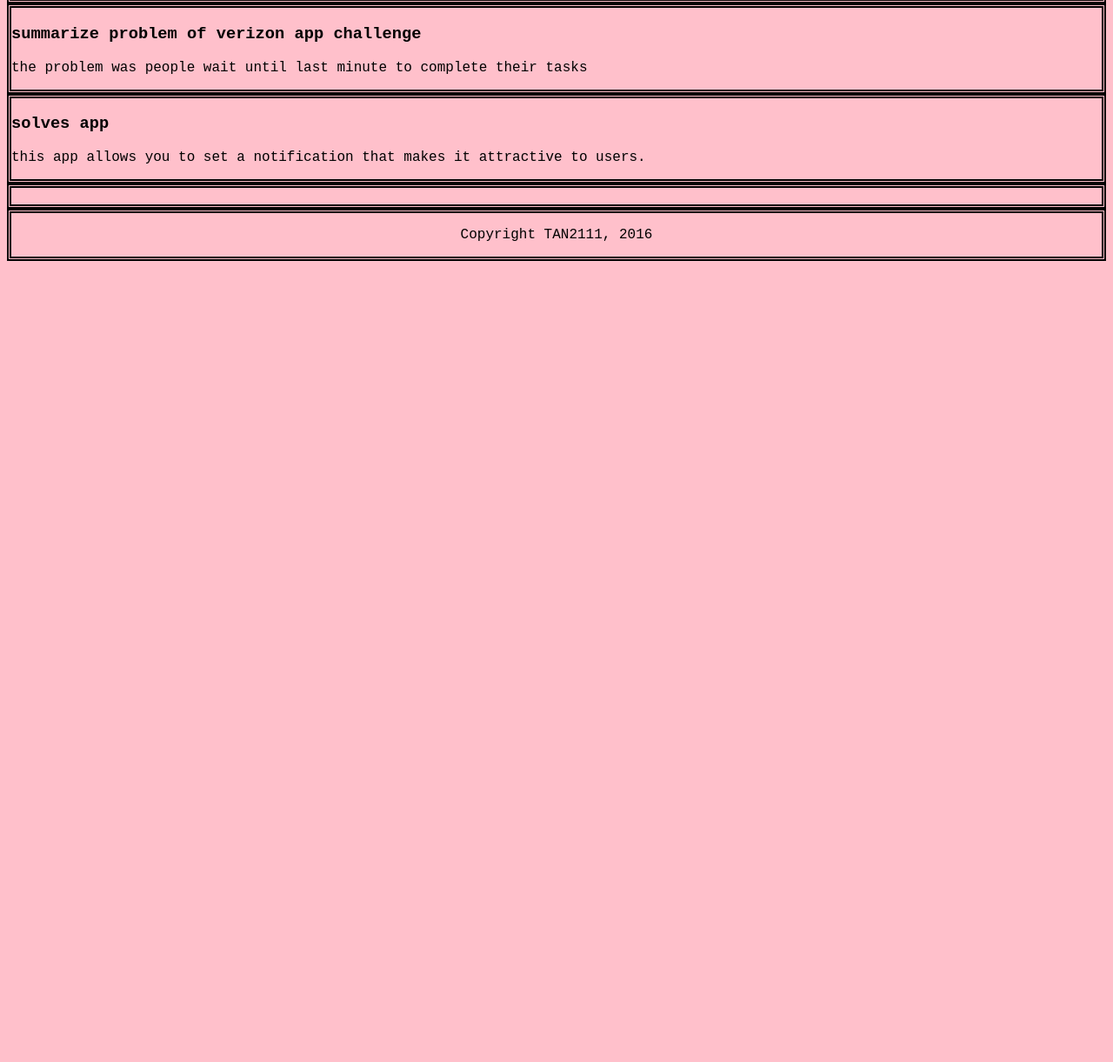
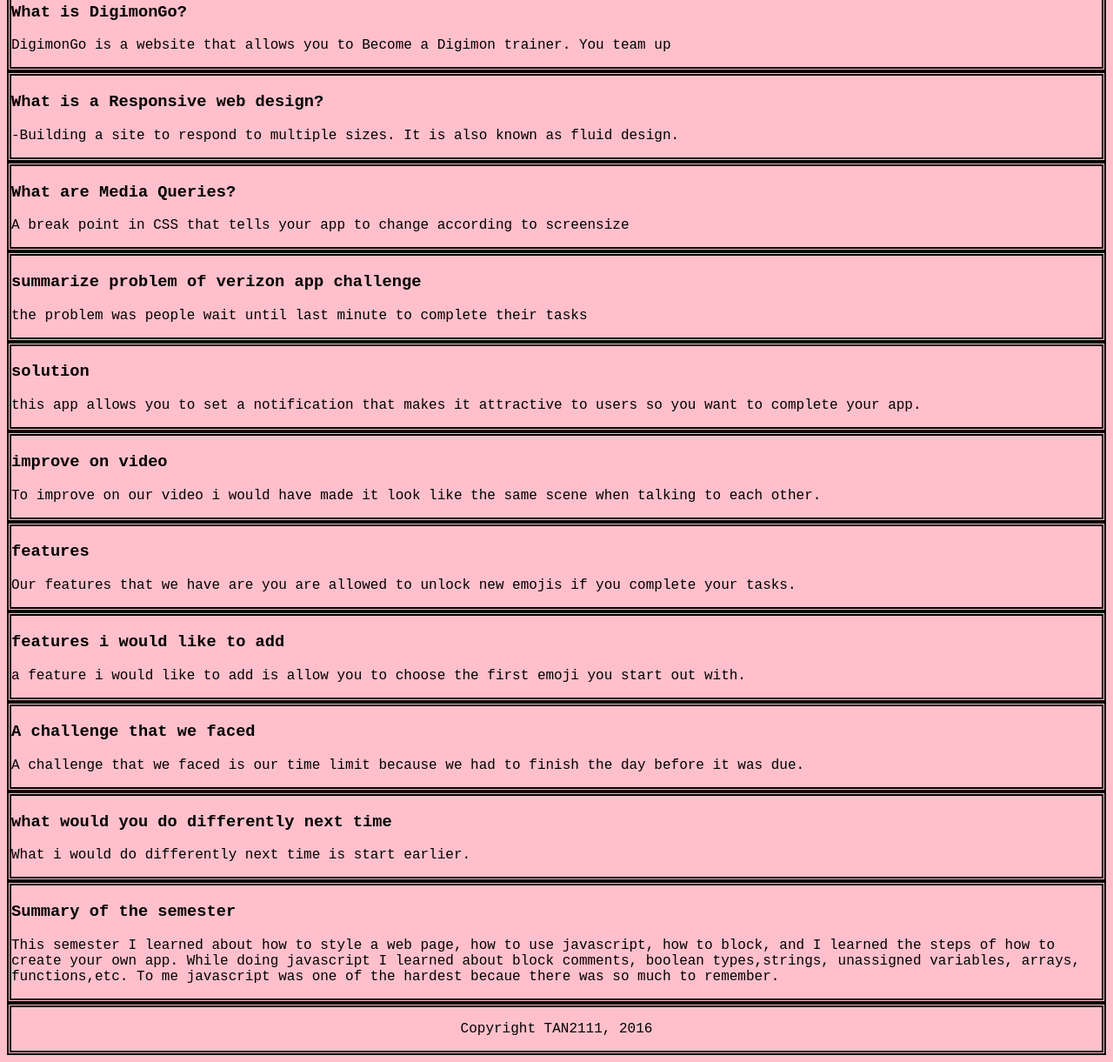
Before and after one commit to madikawakami/journal, a plain HTML site: page index.html in a window 1280 px wide. Shown: the part 1195-2416 px from the top of the page at 87% size. Before the commit the page ends 1503 px from the top, so only its background shows below. Drawn offline with Linux system fonts and the light colour scheme.

Commit message:
updated journal

```diff
--- a/index.html
+++ b/index.html
@@ -7,7 +7,7 @@
    <body>
         <h1>MY JOURNAL</h1>
         <h4>madikawakami</h4>
-        <img src=""/>
+        <img src="http://4.bp.blogspot.com/_Jb9sD4ks0G4/TL-dchn5QcI/AAAAAAAAM1w/FH0JbgnKheI/s1600/Marie1.jpg"/>
     </header><!--header-->
         <div class="container">
           <div class="aside">
@@ -77,12 +77,32 @@
           </div>
           </div>
           <div class="content">
-            <h3>solves app</h3>
-            <p> this app allows you to set a notification that makes it attractive to users. </p>
+            <h3>solution </h3>
+            <p> this app allows you to set a notification that makes it attractive to users so you want to complete your app. </p>
           </div>
           <div class="content">
-            <h3></h3>
-            <p>  </p>
+            <h3>improve on video</h3>
+            <p> To improve on our video i would have made it look like the same scene when talking to each other. </p>
+          </div>
+          <div class="content">
+            <h3>features </h3>
+            <p> Our features that we have are you are allowed to unlock new emojis if you complete your tasks. </p>
+          </div>
+          <div class="content">
+            <h3>features i would like to add  </h3>
+            <p> a feature i would like to add is allow you to choose the first emoji you start out with. </p>
+          </div>
+          <div class="content">
+            <h3>A challenge that we faced </h3>
+            <p> A challenge that we faced is our time limit because we had to finish the day before it was due.</p>
+          </div>
+          <div class="content">
+            <h3> what would you do differently next time</h3>
+            <p> What i would do differently next time is start earlier.   </p>
+          </div>
+          <div class="content">
+            <h3> Summary of the semester</h3>
+            <p>This semester I learned about how to style a web page, how to use javascript, how to block, and I learned the steps of how to create your own app. While doing javascript I learned about block comments, boolean types,strings, unassigned variables, arrays, functions,etc. To me javascript was one of the hardest becaue there was so much to remember.</p>
           </div>
       <footer>
       <p>Copyright TAN2111, 2016</p>
```
